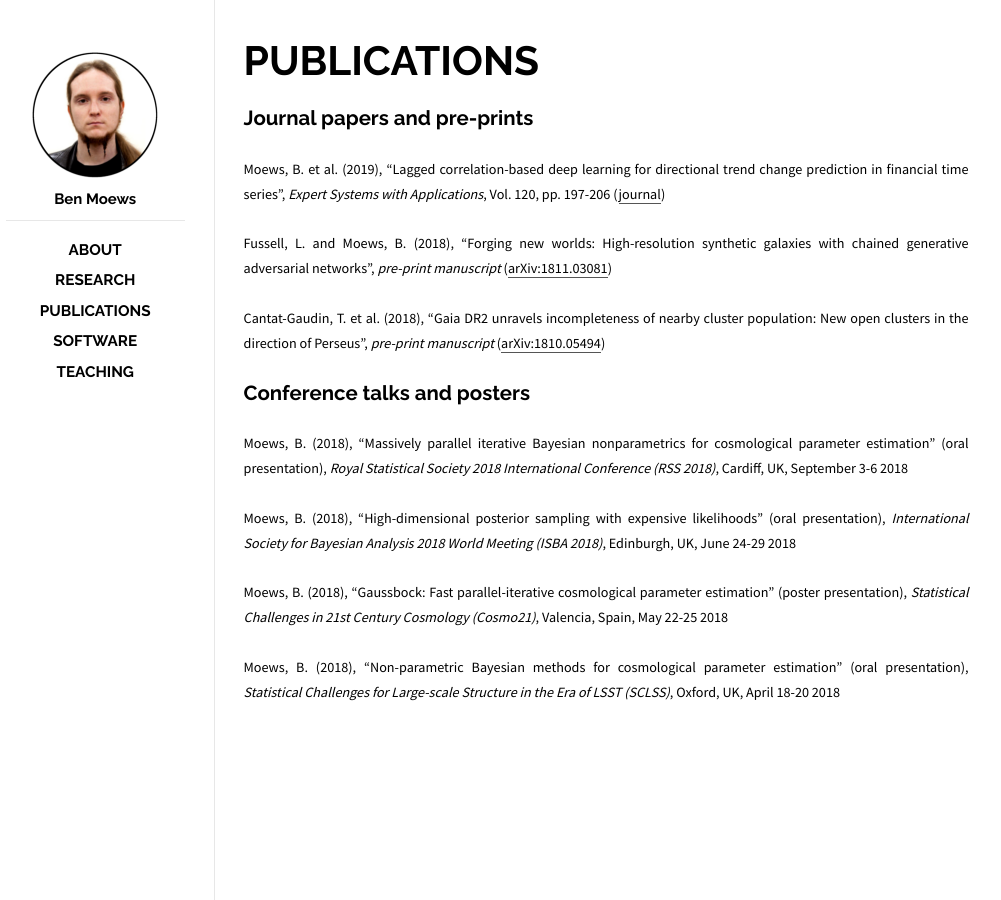
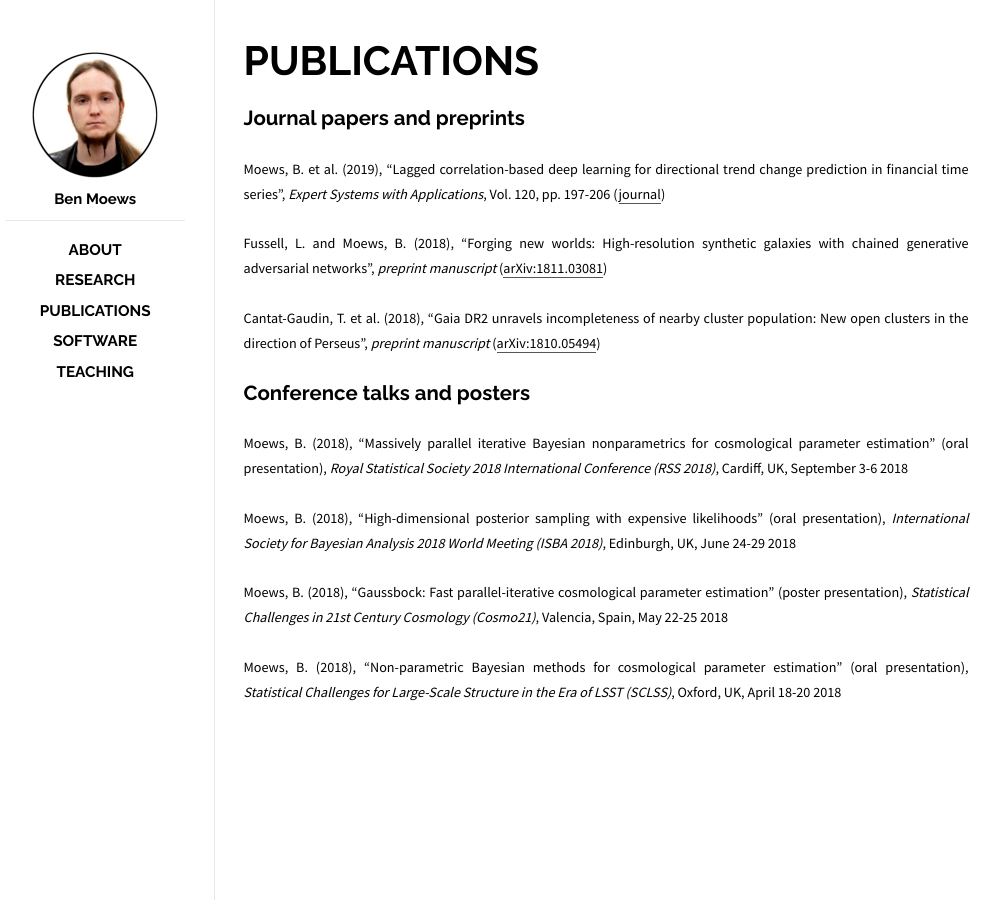
Before and after one commit to moews/moews.github.io, a Jekyll site: the page built from _posts/2017-03-25-publications.md, in a window 1280 px wide. Shown: the whole page, without its empty margins (144-1145 px from the left). Built offline with Jekyll 4.4.1, drawn with Linux system fonts in a browser that asks for light colours.

Commit message:
Update 2017-03-25-publications.md

```diff
--- a/_posts/2017-03-25-publications.md
+++ b/_posts/2017-03-25-publications.md
@@ -6,13 +6,13 @@ cover: cover.jpg
 categories: posts
 ---
 
-## Journal papers and pre-prints
+## Journal papers and preprints
 
 <small>Moews, B. et al. (2019), "Lagged correlation-based deep learning for directional trend change prediction in financial time series", _Expert Systems with Applications_, Vol. 120, pp. 197-206 ([journal](https://doi.org/10.1016/j.eswa.2018.11.027))</small>
 
-<small>Fussell, L. and Moews, B. (2018), "Forging new worlds: High-resolution synthetic galaxies with chained generative adversarial networks", _pre-print manuscript_ ([arXiv:1811.03081](https://arxiv.org/abs/1811.03081))</small>
+<small>Fussell, L. and Moews, B. (2018), "Forging new worlds: High-resolution synthetic galaxies with chained generative adversarial networks", _preprint manuscript_ ([arXiv:1811.03081](https://arxiv.org/abs/1811.03081))</small>
 
-<small>Cantat-Gaudin, T. et al. (2018), "Gaia DR2 unravels incompleteness of nearby cluster population: New open clusters in the direction of Perseus", _pre-print manuscript_ ([arXiv:1810.05494](https://arxiv.org/abs/1810.05494))</small>
+<small>Cantat-Gaudin, T. et al. (2018), "Gaia DR2 unravels incompleteness of nearby cluster population: New open clusters in the direction of Perseus", _preprint manuscript_ ([arXiv:1810.05494](https://arxiv.org/abs/1810.05494))</small>
 
 ## Conference talks and posters
 
@@ -22,4 +22,4 @@ categories: posts
 
 <small>Moews, B. (2018), "Gaussbock: Fast parallel-iterative cosmological parameter estimation" (poster presentation), _Statistical Challenges in 21st Century Cosmology (Cosmo21)_, Valencia, Spain, May 22-25 2018</small>
 
-<small>Moews, B. (2018), "Non-parametric Bayesian methods for cosmological parameter estimation" (oral presentation), _Statistical Challenges for Large-scale Structure in the Era of LSST (SCLSS)_, Oxford, UK, April 18-20 2018</small>
+<small>Moews, B. (2018), "Non-parametric Bayesian methods for cosmological parameter estimation" (oral presentation), _Statistical Challenges for Large-Scale Structure in the Era of LSST (SCLSS)_, Oxford, UK, April 18-20 2018</small>
```
